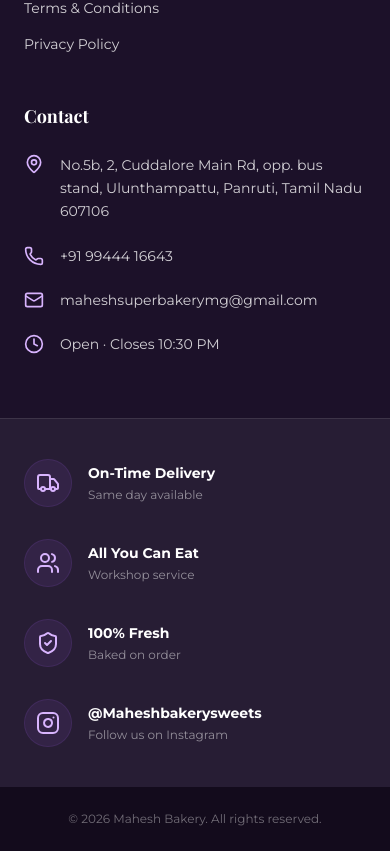
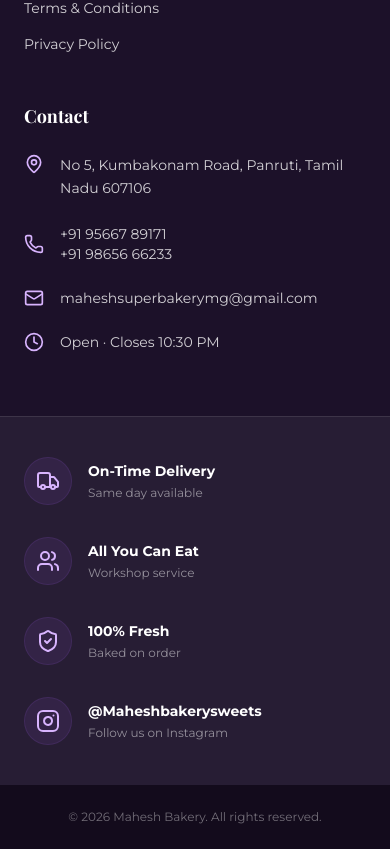
Before and after one commit to umarsyed1226-creator/mahesh-bakery-, a React (Vite) app: page / in a window 390 px wide. Shown: the part 8920-9771 px from the top of the page. Built offline with nearby package versions, Linux system fonts and the light colour scheme; a web font is replaced by a local one.

Commit message:
Update About branding to Maheshbakery and Sweets, est 1972, update contact address and phone numbers

```diff
--- a/src/App.tsx
+++ b/src/App.tsx
@@ -1112,7 +1112,10 @@
                                 </div>
                                 <div>
                                   <h4 className="font-bold text-[#2c1b40] text-base leading-tight">Phone</h4>
-                                  <p className="text-gray-500 font-medium text-sm mt-1 font-mono">+91 99444 16643</p>
+                                  <div className="flex flex-col text-gray-500 font-medium text-sm mt-1 font-mono">
+                                    <a href="tel:9566789171" className="hover:text-[#4f3370] transition-colors">+91 95667 89171</a>
+                                    <a href="tel:9865666233" className="hover:text-[#4f3370] transition-colors">+91 98656 66233</a>
+                                  </div>
                                 </div>
                               </div>
 
@@ -1135,7 +1138,7 @@
                                 <div className="flex-1">
                                   <h4 className="font-bold text-[#2c1b40] text-base leading-tight">Address</h4>
                                   <p className="text-gray-500 font-medium text-xs sm:text-sm mt-1 leading-snug">
-                                    No.5b, 2, Cuddalore Main Rd, opp. bus stand, Ulunthampattu, Panruti, Tamil Nadu 607106
+                                    No 5, Kumbakonam Road, Panruti, Tamil Nadu 607106
                                   </p>
                                 </div>
                               </div>
--- a/src/components/About.tsx
+++ b/src/components/About.tsx
@@ -17,7 +17,7 @@
             transition={{ duration: 0.6 }}
             className="text-4xl md:text-5xl lg:text-6xl font-black mb-6 tracking-tight drop-shadow-sm text-[#2c1b40]"
           >
-            Welcome to Mahesh Super Bakery & Sweets
+            Welcome to Maheshbakery and Sweets
           </motion.h1>
           <motion.p
             initial={{ opacity: 0, y: 20 }}
@@ -25,7 +25,7 @@
             transition={{ duration: 0.6, delay: 0.1 }}
             className="text-lg md:text-xl text-gray-600 leading-relaxed font-medium"
           >
-            For nearly five decades, Mahesh Super Bakery & Sweets has been a beloved landmark of taste, quality, and tradition in Panruti. Established in 1977, we have grown alongside our community, serving generations of families with the finest selection of freshly baked goods, artisanal celebration cakes, and authentic Indian sweets.
+            For over five decades, Maheshbakery and Sweets has been a beloved landmark of taste, quality, and tradition in Panruti. Established in 1972, we have grown alongside our community, serving generations of families with the finest selection of freshly baked goods, artisanal celebration cakes, and authentic Indian sweets.
           </motion.p>
         </div>
       </div>
@@ -98,7 +98,7 @@
               </div>
               <h3 className="text-xl font-bold text-[#2c1b40] mb-3">Our Legacy</h3>
               <p className="text-gray-600 font-medium leading-relaxed">
-                Rooted in a 49-year culinary heritage, we blend time-honored traditional recipes with modern baking techniques to deliver perfection.
+                Rooted in a 54-year culinary heritage, we blend time-honored traditional recipes with modern baking techniques to deliver perfection.
               </p>
             </motion.div>
           </div>
@@ -161,7 +161,7 @@
            <div className="relative z-10 max-w-3xl mx-auto">
              <h2 className="text-3xl font-black mb-6 text-[#FFB01A]">Our Promise to You</h2>
              <p className="text-lg md:text-xl font-medium leading-relaxed text-white/90">
-               Whether you are popping in for a quick cup of hot tea and a snack before catching your bus, or ordering a custom dream cake for your child’s birthday, <strong className="text-white">Mahesh Super Bakery & Sweets</strong> guarantees exceptional flavor, pristine hygiene, and warm hospitality every single time.
+               Whether you are popping in for a quick cup of hot tea and a snack before catching your bus, or ordering a custom dream cake for your child’s birthday, <strong className="text-white">Maheshbakery and Sweets</strong> guarantees exceptional flavor, pristine hygiene, and warm hospitality every single time.
              </p>
            </div>
         </div>
--- a/src/components/Footer.tsx
+++ b/src/components/Footer.tsx
@@ -65,11 +65,14 @@
             <ul className="space-y-6 text-sm">
               <li className="flex gap-4">
                 <MapPin className="w-5 h-5 text-[#d8b4fe] shrink-0" />
-                <span className="leading-relaxed">No.5b, 2, Cuddalore Main Rd, opp. bus stand, Ulunthampattu, Panruti, Tamil Nadu 607106</span>
+                <span className="leading-relaxed">No 5, Kumbakonam Road, Panruti, Tamil Nadu 607106</span>
               </li>
               <li className="flex gap-4 items-center">
                 <Phone className="w-5 h-5 text-[#d8b4fe] shrink-0" />
-                <span>+91 99444 16643</span>
+                <div className="flex flex-col">
+                  <a href="tel:9566789171" className="hover:text-white transition-colors">+91 95667 89171</a>
+                  <a href="tel:9865666233" className="hover:text-white transition-colors">+91 98656 66233</a>
+                </div>
               </li>
               <li className="flex gap-4 items-center">
                 <Mail className="w-5 h-5 text-[#d8b4fe] shrink-0" />
```
